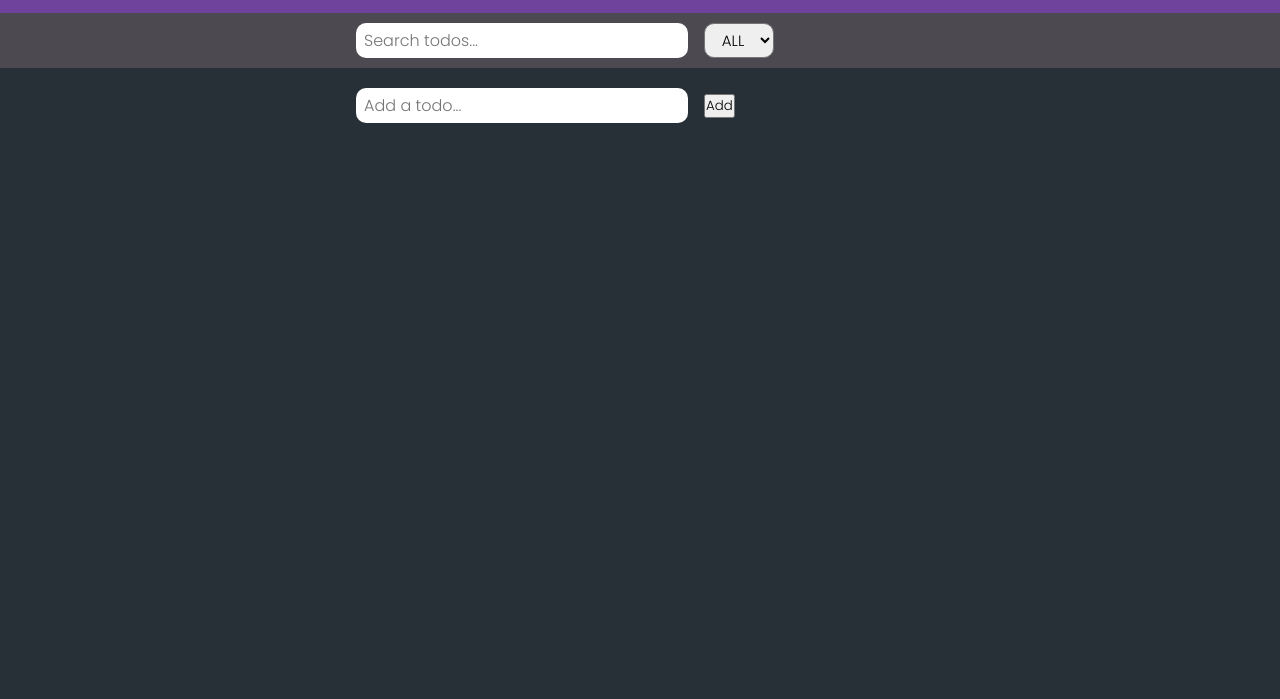
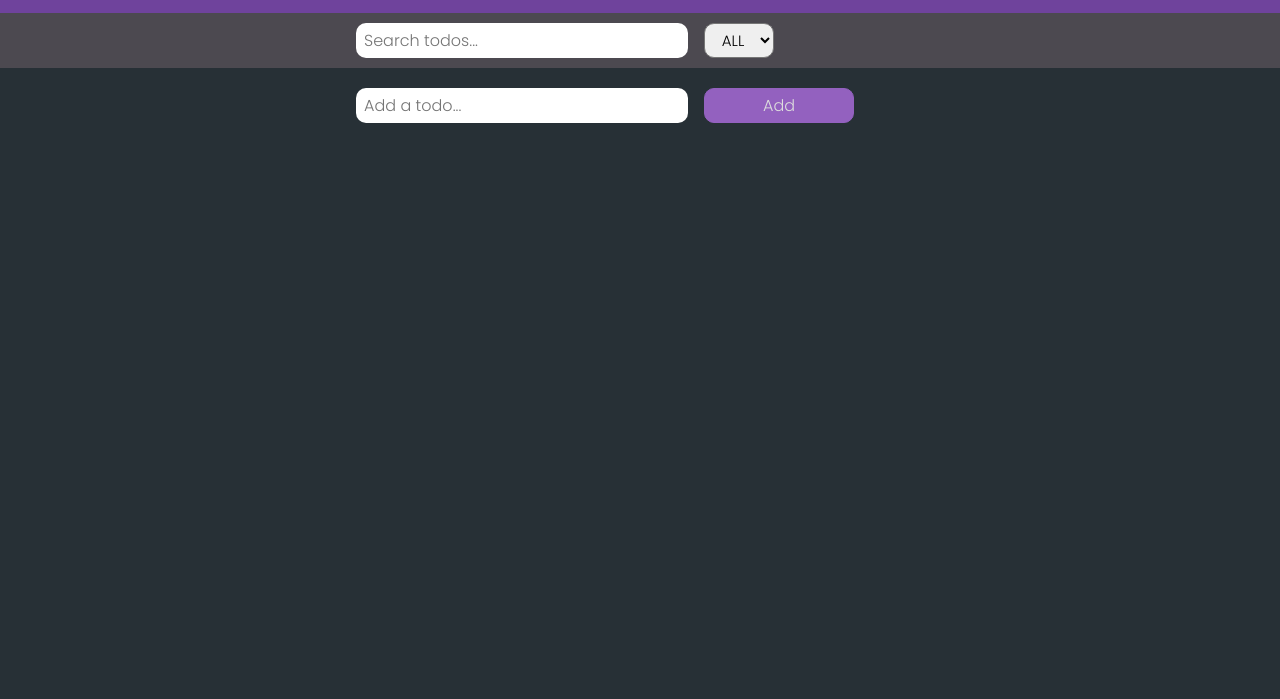
Before and after one commit to hosseinKarimzadeh/todo-list, a plain HTML site: page index.html in a window 1280 px wide. Shown: the part 101-800 px from the top of the page. Drawn offline with nearby package versions, Linux system fonts and the light colour scheme; a web font is replaced by a local one.

Commit message:
Update index.html

```diff
--- a/index.html
+++ b/index.html
@@ -42,7 +42,7 @@
 
     <form id="add-book" class="add__container">
         <input class="second-input" type="text" placeholder="Add a todo..." />
-        <button>Add</button>
+        <button class="add-btn">Add</button>
     </form>
 
     </div>
```
